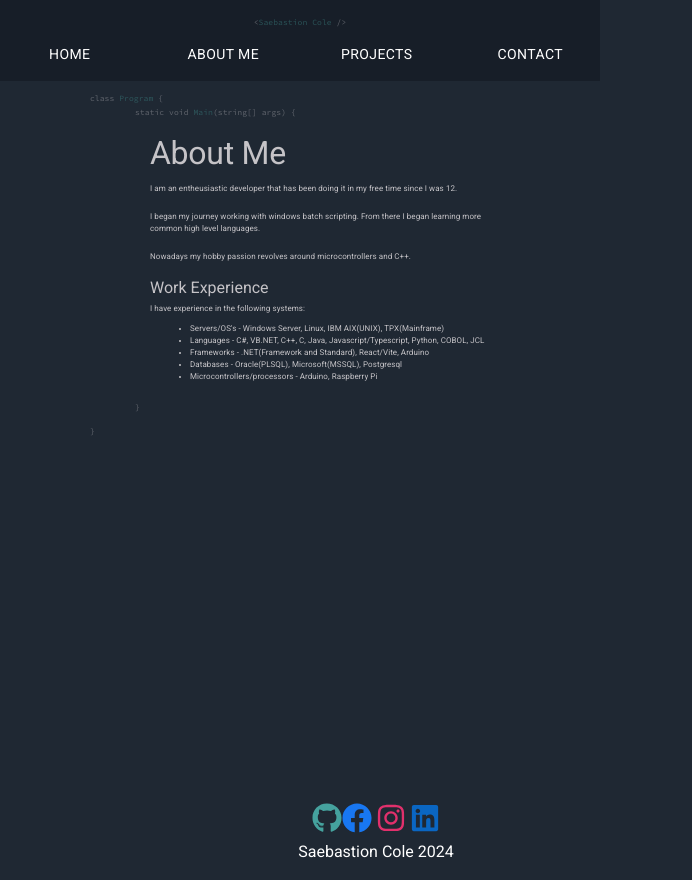
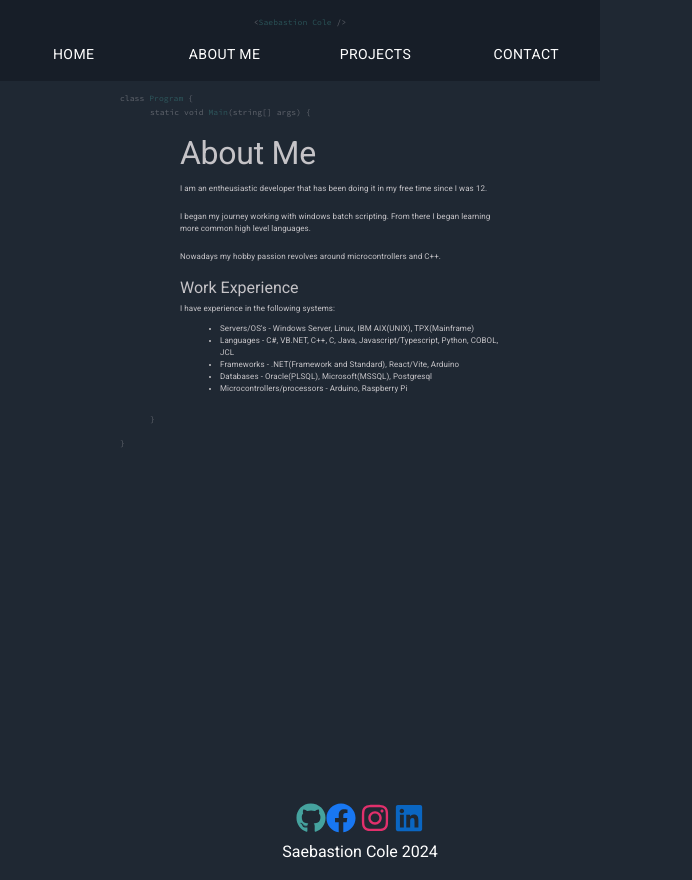
Before and after one commit to sdcole/website-frontend, a React (Vite) app in the folder personalsite-frontend/: page /about in a window 600 px wide. Shown: the whole page, 692 px wide, since content can reach past the window. Built offline with nearby package versions, Linux system fonts and the light colour scheme.

Commit message:
Update website mobile sizing

```diff
--- a/personalsite-frontend/index.html
+++ b/personalsite-frontend/index.html
@@ -1,8 +1,8 @@
-<!doctype html>
+<!DOCTYPE html>
 <html lang="en">
   <head>
     <meta charset="UTF-8" />
-    <meta name="viewport" content="width=device-width, initial-scale=1.0">
+    <meta name="viewport" content="width=device-width, initial-scale=1.0, maximum-scale=1.0">
     <link href="https://fonts.googleapis.com/css2?family=Roboto:wght@400;700&display=swap" rel="stylesheet">
     <link href="https://fonts.googleapis.com/css2?family=Source+Code+Pro:ital,wght@0,200..900;1,200..900&display=swap" rel="stylesheet">
     <link rel="icon" type="image/png" href="/favicon.png" />
--- a/personalsite-frontend/src/App.css
+++ b/personalsite-frontend/src/App.css
@@ -59,19 +59,7 @@
   flex-direction: row; /* Default is row for desktop */
 }
 
-/* Left navbar styles */
-.navbar {
-  position: fixed;
-  top: 0;
-  left: 0;
-  width: 10vw; /* Width for desktop */
-  height: 100vh;
-  display: flex;
-  flex-direction: column; /* Vertical layout for desktop */
-  align-items: center;
-  background-color: #171E28;
-  transition: width 0.3s; /* Smooth transition for width */
-}
+
 
 .navbar-logo {
   font-family: "Source Code Pro", monospace;
@@ -81,23 +69,9 @@
   margin-top: 2vh;
 }
 
-.navbar-content {
-  display: flex;
-  flex-direction: column; /* Default vertical layout */
-  justify-content: center;
-  align-items: center;
-  height: 100%; /* Adjust for mobile */
-  width: 100%;
 
-}
 
-/* Navbar route styles */
-.navbar-route {
-  font-size: clamp(.1rem, .75vw, 5rem);
-  padding: 1em;
-  color: white;
-  text-decoration: none;
-}
+
 
 .navbar-route:hover {
   background-color: #282C34;
@@ -134,19 +108,19 @@
 }
 
 .code-line1 {
-  margin-left: 5vw;
-  margin-top: 2vw;
-  max-width: 20vw;
+  margin-left: 10%;
+  margin-top: 2%;
+  max-width: 20%;
 }
 
 .code-line2 {
-  margin-left: 12.5vw;
-  margin-top: 0.25vw;
-  max-width: 25vw;
+  margin-left: 15%;
+  margin-top: 0.25%;
+  max-width: 25%;
 }
 
 .page-content {
-  padding-left: 15%;
+  padding-left: 20%;
   padding-right: 25%;
 }
 
@@ -183,6 +157,15 @@
   }
 }
 
+.navbar {
+  position: fixed;
+  display: flex;
+  align-items: center;
+  background-color: #171E28;
+  transition: width 0.3s; /* Smooth transition for width */
+  z-index: 1;
+  flex-direction: column; /* Vertical layout for desktop */
+}
 
 /*Desktop Style*/
 @media (min-width: 600px) {
@@ -200,6 +183,28 @@
     text-align: center;
     margin-top: auto; /* Ensures the footer sticks to the bottom */
   }
+  /* Left navbar styles */
+.navbar {
+  width: 10vw; /* Width for desktop */
+  height: 100vh;
+
+}
+/* Navbar route styles */
+.navbar-route {
+  font-size: clamp(.1rem, .75vw, 5rem);
+  padding: 1em;
+  color: white;
+  text-decoration: none;
+}
+.navbar-content {
+  display: flex;
+  flex-direction: column; /* Default vertical layout */
+  justify-content: center;
+  align-items: center;
+  height: 100%; /* Adjust for mobile */
+  width: 100%;
+
+}
 }
 
 /* Mobile Styles {*/
@@ -211,43 +216,40 @@
   /* Footer section */
 .footer {
   width: 100%;
-  padding: 1em;
   background-color: #1F2833;
   color: white;
   text-align: center;
   margin-top: auto; /* Ensures the footer sticks to the bottom */
 }
   .navbar {
-    width: 100%; /* Full width for mobile */
+    width: 100vw; /* Full width for mobile */
     height: auto; /* Allow height to adjust based on content */
-    z-index: 1;
+
   }
 
   .navbar-content {
     flex-direction: row; /* Change to horizontal layout for mobile */
-    justify-content: space-around; /* Space items evenly */
     padding: 0.5em; /* Adjust padding */
   }
 
   .navbar-route {
-    font-size: clamp(1rem, 2.5vw, 2rem); /* Responsive font size */
+    font-size: clamp(.5rem, 2.5vw, 1rem); /* Responsive font size */
     flex: 1; /* Allow items to grow */
     text-align: center; /* Center text in navbar items */
   }
 
   /* Optional: Add spacing between links */
   .navbar-route:not(:last-child) {
-    margin-right: 1em; /* Space between links */
+    margin-right: .25em; /* Space between links */
   }
 
   .page-container {
     margin-left: 0; /* Reset left margin for mobile */
     width: 100%; /* Full width for mobile */
-    padding-right: 2em;
   }
 
 
   .content-container {
-    margin-top: 80px; /* Adjust this value to the height of the navbar */
+    margin-top: 80px;
   }
 }
--- a/personalsite-frontend/src/components/Theme.tsx
+++ b/personalsite-frontend/src/components/Theme.tsx
@@ -5,7 +5,7 @@ const Theme = createTheme({
         MuiButton: {
             styleOverrides: {
                 root: {
-                    borderRadius: '8px', // Custom border radius
+                    borderRadius: '6px', // Custom border radius
                     padding: '1vw', // Custom padding
                 },
                 contained: {
--- a/personalsite-frontend/src/index.css
+++ b/personalsite-frontend/src/index.css
@@ -7,8 +7,6 @@
   color-scheme: light dark;
   color: #C5C3C7;
   background-color: #1F2833;
-  width: 100%;
-  height: 100%;
   margin: 0 auto;
   display: flex;
   flex-direction: column;
@@ -34,8 +32,6 @@ body {
   margin: 0;
   display: flex;
   place-items: center;
-  min-width: 320px;
-  min-height: 100vh;
 }
 
 h1 {
```
